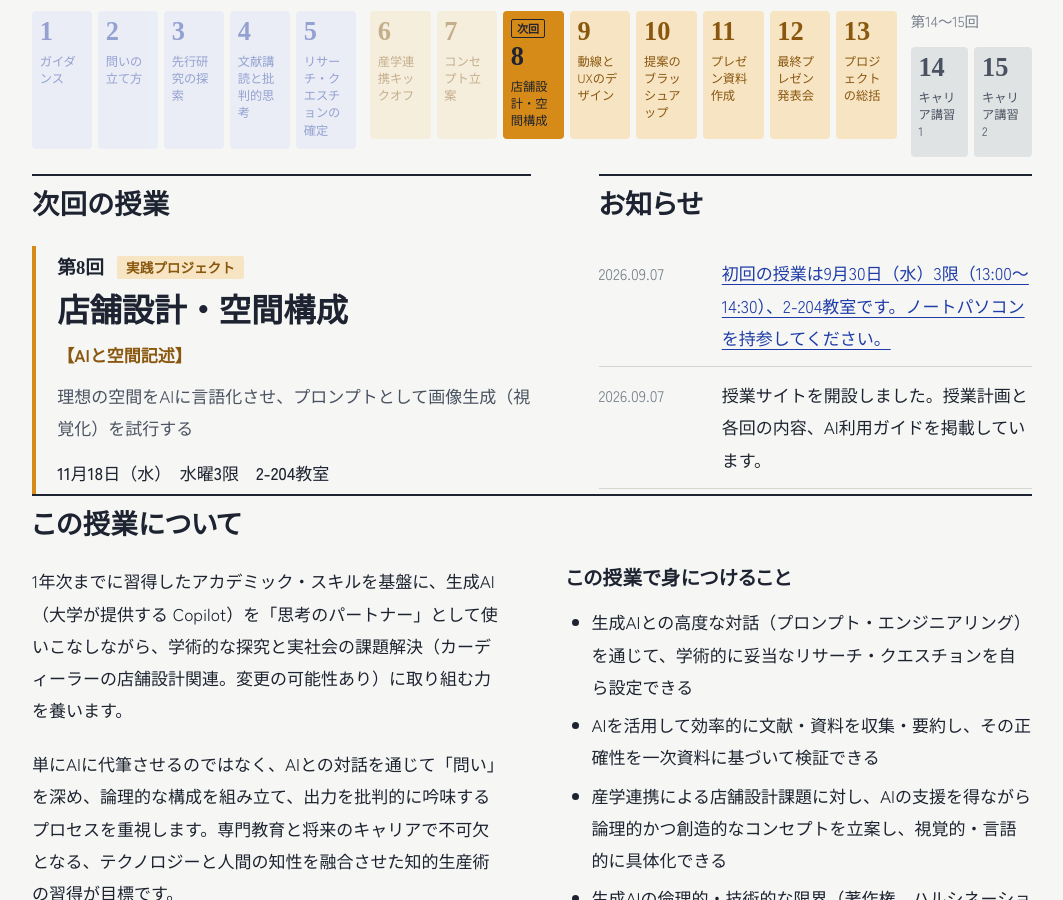
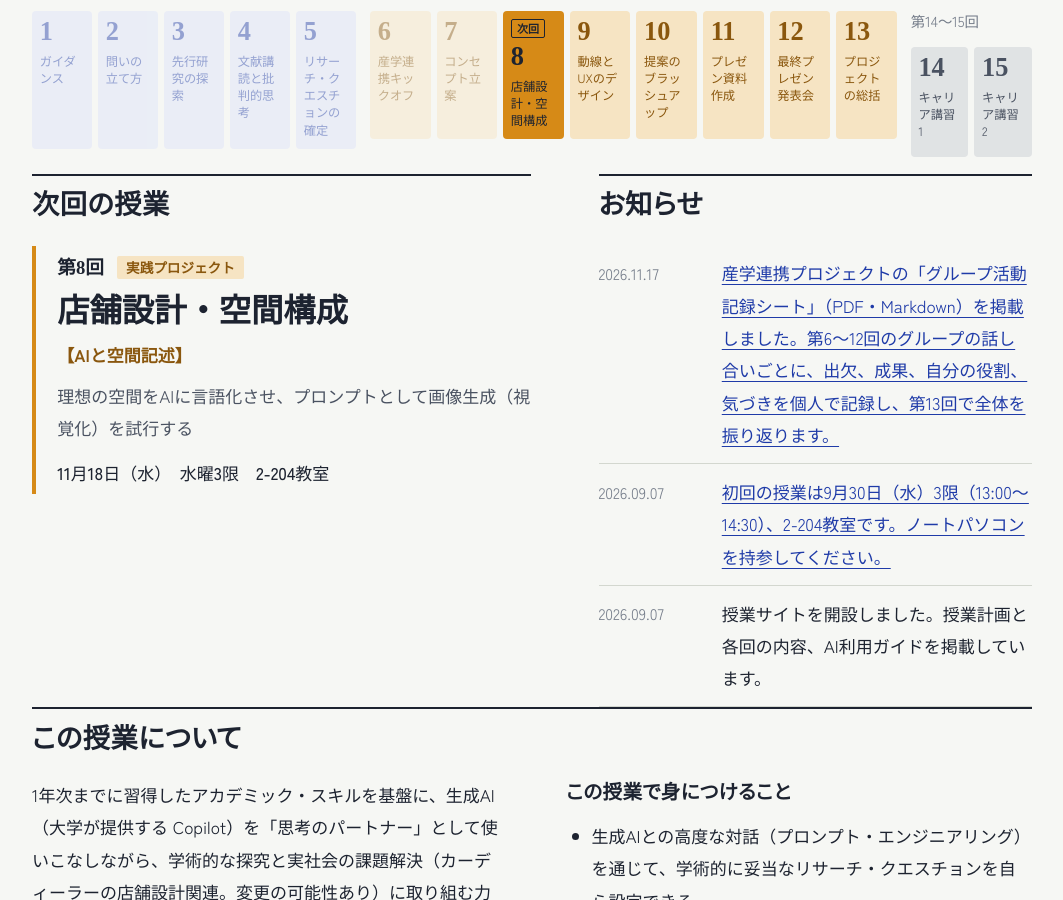
Before and after one commit to kkawailab/kklab-basic-seminar, a Jekyll site: the page built from index.html, in a window 1280 px wide and 900 px high, scrolled down 805 px. Shown: the whole window, without its empty margins (108-1171 px from the left). Built offline with Jekyll 4.4.1, drawn with Linux system fonts in a browser that asks for light colours; some web fonts are replaced.

Commit message:
お知らせにグループ活動記録シートの掲載を追加
Co-Authored-By: Claude Opus 5.5 <noreply@anthropic.com>

```diff
--- a/_data/announcements.yml
+++ b/_data/announcements.yml
@@ -5,6 +5,9 @@
 #   url  : 任意。サイト内のページは /sessions/03-literature-search/ のように先頭 / から、
 #          外部サイトは https:// から書く。
 # ------------------------------------------------------------
+- date: 2026-11-17
+  text: 産学連携プロジェクトの「グループ活動記録シート」（PDF・Markdown）を掲載しました。第6〜12回のグループの話し合いごとに、出欠、成果、自分の役割、気づきを個人で記録し、第13回で全体を振り返ります。
+  url: /materials/group-log/group-log.pdf
 - date: 2026-09-07
   text: 初回の授業は9月30日（水）3限（13:00〜14:30）、2-204教室です。ノートパソコンを持参してください。
   url: /sessions/01-guidance/
```
